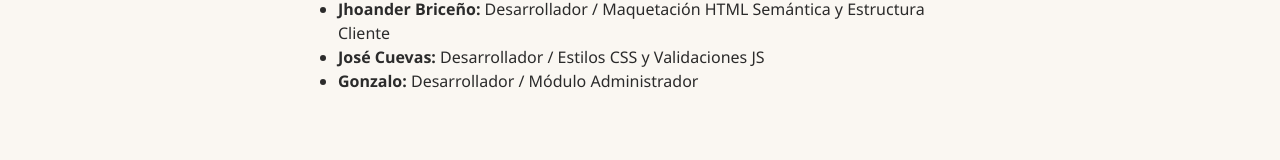
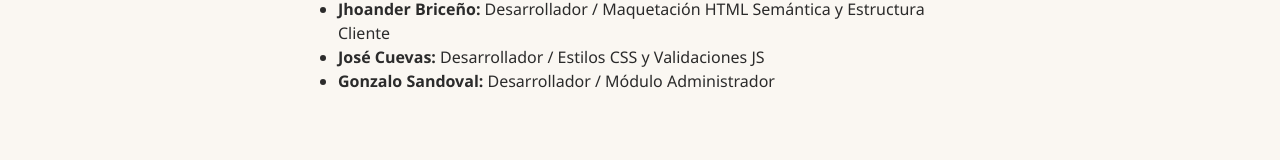
Before and after one commit to JSalvadoreeee/ControlDeCalidad-DeliciasDelSur-, a plain HTML site: page nosotros.html in a window 1280 px wide. Shown: the part 337-497 px from the top of the page. Drawn offline with Linux system fonts and the light colour scheme.

Commit message:
Se modifica HTML vista cliente,cada detalle listo

```diff
--- a/nosotros.html
+++ b/nosotros.html
@@ -35,7 +35,7 @@
             <ul>
                 <li><strong>Jhoander Briceño:</strong> Desarrollador / Maquetación HTML Semántica y Estructura Cliente</li>
                 <li><strong>José Cuevas:</strong> Desarrollador / Estilos CSS y Validaciones JS</li>
-                <li><strong>Gonzalo:</strong> Desarrollador / Módulo Administrador</li>
+                <li><strong>Gonzalo Sandoval:</strong> Desarrollador / Módulo Administrador</li>
             </ul>
         </section>
     </main>
```
